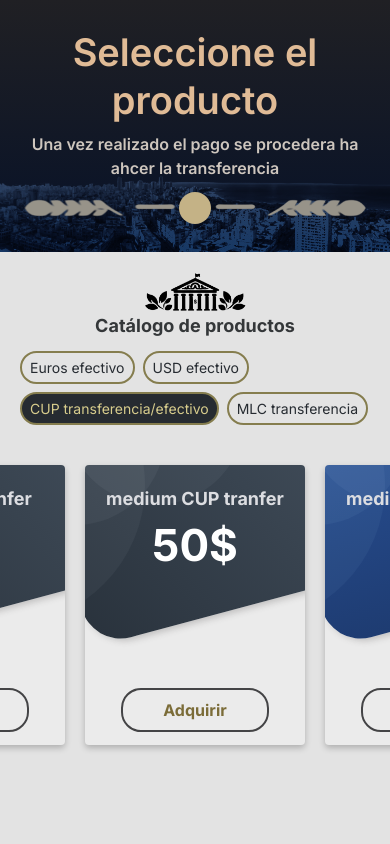
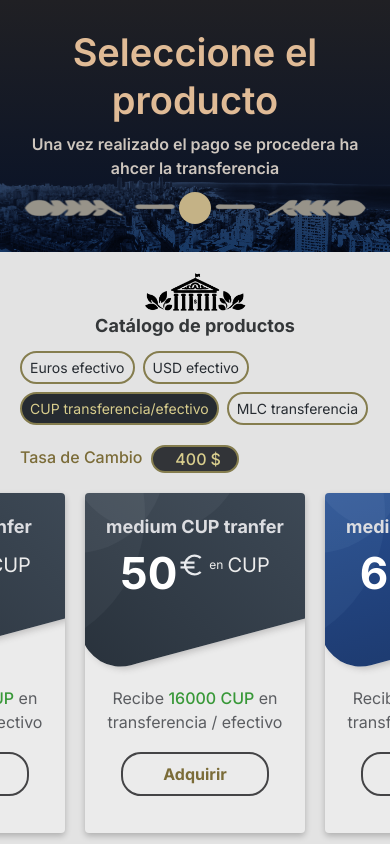
Before and after one commit to Yaalalf/olivia-bank, a Next.js app: page /items in a window 390 px wide. Both pictures are taken after a click on the item "CUP transferencia/efectivo". Built offline with nearby package versions, Linux system fonts and the light colour scheme.

Commit message:
cambios en items

```diff
--- a/src/app/items/desktop.css
+++ b/src/app/items/desktop.css
@@ -173,7 +173,51 @@
 }
 
 /*******************************************************************************************/
+.ItemsPage .TasaDeCambio label {
+  padding-inline-start: 20px;
 
+  display: flex;
+  gap: 8px;
+  font-weight: 500;
+  color: #7b6c38;
+}
+
+.ItemsPage .TasaDeCambio .InputContainer {
+  inline-size: 88px;
+  padding-inline: 12px;
+  color: rgb(216, 205, 141);
+  border-radius: 20px;
+  border: 2px solid rgb(133, 125, 78);
+  background-color: rgb(50, 52, 56);
+}
+
+.ItemsPage .TasaDeCambio .InputContainer span {
+}
+
+.ItemsPage .TasaDeCambio .InputContainer .InputNumber {
+  inline-size: 70%;
+  outline: none;
+  text-align: end;
+  margin-inline-end: 4px;
+
+  background-color: transparent;
+}
+
+/* Chrome, Safari, Edge, Opera */
+
+.ItemsPage .TasaDeCambio .InputNumber::-webkit-outer-spin-button,
+.ItemsPage .TasaDeCambio .InputNumber::-webkit-inner-spin-button {
+  -webkit-appearance: none;
+  margin: 0;
+}
+
+/* Firefox */
+
+.ItemsPage .TasaDeCambio input[type="number"].InputNumber {
+  -moz-appearance: textfield;
+}
+
+/**************************************************************************************************/
 .ItemsPage .ListItem {
   inline-size: 100%;
   block-size: 440px;
@@ -236,6 +280,47 @@
   font-size: 44px;
 
   color: white;
+}
+.ItemsPage .ListItem li .content span.amount span.Small {
+  padding-inline: 4px;
+  font-size: 12px;
+}
+
+.ItemsPage .ListItem li .content span.amount span.Symbol {
+  display: flex;
+  align-items: center;
+  justify-content: center;
+
+  font-weight: 400;
+  font-size: 28px;
+
+  position: relative;
+  top: -8px;
+
+  color: #ececec;
+}
+
+.ItemsPage .ListItem li .content span.amount span.EUR {
+  inline-size: 28px;
+  block-size: 28px;
+  background-image: url("/icons/euro.svg");
+  background-repeat: no-repeat;
+  background-size: contain;
+  background-position: center;
+}
+
+.ItemsPage .ListItem li .content span.amount span.Symbol.EUR {
+  inline-size: 28px;
+  block-size: 28px;
+  background-image: url("/icons/euro.svg");
+  background-repeat: no-repeat;
+  background-size: contain;
+  background-position: center;
+}
+
+.ItemsPage .ListItem li .content span.amount span.Symbol.MLC,
+.ItemsPage .ListItem li .content span.amount span.Symbol.CUP {
+  font-size: 20px;
 }
 
 .ItemsPage .ListItem li .pattern {
@@ -312,8 +397,23 @@
   left: -20px;
 }
 
+.ItemsPage .ListItem li .Beneficios {
+  margin-block-start: 100px;
+  margin-block-end: 20px;
+}
+
+.ItemsPage .ListItem li .Beneficios p {
+  padding: 8px;
+  padding-inline: 20px;
+  color: #5b5d61;
+
+  text-align: center;
+}
+.ItemsPage .ListItem li .Beneficios p span {
+  font-weight: 500;
+  color: #389838;
+}
 .ItemsPage .ListItem li .Actions {
-  margin-block-start: 120px;
 }
 .ItemsPage .ListItem li .Actions a {
   padding: 10px;
--- a/src/app/items/mobile.css
+++ b/src/app/items/mobile.css
@@ -139,7 +139,7 @@
   }
   .ItemsPage .ListItem li {
     inline-size: 220px;
-    block-size: 280px;
+    block-size: 340px;
 
     display: flex;
     flex-direction: column;
@@ -266,8 +266,9 @@
     left: -20px;
   }
 
-  .ItemsPage .ListItem li .Actions {
-    margin-block-start: 120px;
+  .ItemsPage .ListItem li .Beneficios {
+    margin-block-start: 72px;
+    margin-block-end: 20px;
   }
   .ItemsPage .ListItem li .Actions a {
     padding: 10px;
--- a/src/app/items/page.tsx
+++ b/src/app/items/page.tsx
@@ -4,10 +4,15 @@ import Title from "@/components/title/Title";
 import TabsPanel from "@/components/tabs/TabsPanel";
 import "./desktop.css";
 import "./mobile.css";
-import { useState } from "react";
+import { useState, ReactNode } from "react";
 
 export default function Items() {
-  const [selected, setSelected] = useState("EUR");
+  const [selected, setSelected] = useState({
+    type: "EUR",
+    category: "efetivo",
+  });
+
+  const [tasa, setTasa] = useState(400);
 
   return (
     <div className="ItemsPage">
@@ -33,9 +38,40 @@ export default function Items() {
           onChangeSelected={(selected) => setSelected(selected)}
         />
       </div>
-
+      {selected.type == "CUP" && (
+        <div className="TasaDeCambio">
+          <label>
+            Tasa de Cambio{" "}
+            <div className="InputContainer">
+              <input
+                className="InputNumber"
+                type="number"
+                value={tasa}
+                onChange={(e) => setTasa(Number(e.target.value))}
+              />
+              <span>$</span>
+            </div>
+          </label>
+        </div>
+      )}
       <ul className="ListItem">
-        {data[selected].map((el: Item) => (
+        {data[selected.type].map((el: Item) => {
+          let symbol: ReactNode | string = <span></span>;
+          switch (selected.type) {
+            case "EUR":
+              symbol = <span className="Symbol EUR"></span>;
+              break;
+            case "USD":
+              symbol = <span className="Symbol USD">$</span>;
+              break;
+            case "MLC":
+              symbol = <span className="Symbol MLC">MLC</span>;
+              break;
+            case "CUP":
+              symbol = <span className="Symbol CUP">CUP</span>;
+              break;
+          }
+          return (
             <li key={el.amount}>
               <div className="pattern"></div>
               <div className="circle"></div>
@@ -43,7 +79,31 @@ export default function Items() {
               <div className="circle"></div>
               <div className="content">
                 <span className="title">{el.title}</span>
-              <span className="amount">{el.amount}$</span>
+                <span className="amount">
+                  {el.amount}
+                  {selected.type == "CUP" ? (
+                    <span className="Symbol CUP">
+                      <span className="EUR"></span>
+                      <span className="Small"> en </span> CUP
+                    </span>
+                  ) : (
+                    <span className="Symbol CUP">
+                      <span className="EUR"></span>
+                    </span>
+                  )}
+                </span>
+              </div>
+              <div className="Beneficios">
+                <p>
+                  Recibe{" "}
+                  <span>
+                    {selected.type == "CUP"
+                      ? el.amount * tasa * 0.8
+                      : el.amount}{" "}
+                    {selected.type}
+                  </span>{" "}
+                  en {selected.category}
+                </p>
               </div>
               <div className="Actions">
                 <a
@@ -54,12 +114,17 @@ export default function Items() {
                 </a>
               </div>
             </li>
-        ))}
+          );
+        })}
       </ul>
     </div>
   );
 }
 
+interface Category {
+  type: string;
+  delivery: string;
+}
 interface Item {
   title: string;
   amount: number;
@@ -69,21 +134,18 @@ interface Item {
 const eur: Item[] = [
   {
     title: "medium EUR tranfer",
-
     amount: 50,
     link: "https://buy.stripe.com/fZe2b9gLp20B7Cg9Bg",
   },
 
   {
     title: "high EUR tranfer",
-
     amount: 100,
     link: "https://buy.stripe.com/9AQ4jhfHlbBb3m06p5",
   },
 
   {
     title: "ultra EUR tranfer",
-
     amount: 150,
     link: "https://buy.stripe.com/aEUeXV8eT9t3f4I28Q",
   },
@@ -185,64 +247,54 @@ const mlc: Item[] = [
   },
   {
     title: "small MLC tranfer",
-
     amount: 25,
     link: "https://buy.stripe.com/8wM7vt7aP6gRbSw5kP",
   },
   {
     title: "small MLC tranfer",
-
     amount: 30,
     link: "https://buy.stripe.com/eVa2b90MreNn6yccNi",
   },
 
   {
     title: "small MLC tranfer",
-
     amount: 40,
     link: "https://buy.stripe.com/dR6dTRfHlax709OdRn",
   },
   {
     title: "medium MLC tranfer",
-
     amount: 50,
     link: "https://buy.stripe.com/eVa8zx0MreNn8Gk5kS",
   },
   {
     title: "medium MLC tranfer",
-
     amount: 60,
     link: "https://buy.stripe.com/fZecPN3YDgVvg8M6oX",
   },
   {
     title: "medium MLC tranfer",
-
     amount: 70,
     link: "https://buy.stripe.com/aEU7vtcv948JaOscNm",
   },
 
   {
     title: "medium MLC tranfer",
-
     amount: 80,
     link: "https://buy.stripe.com/cN20318eT6gRf4I5kV",
   },
   {
     title: "high MLC tranfer",
-
     amount: 90,
     link: "https://buy.stripe.com/7sIeXVbr5gVv8Gk5kW",
   },
   {
     title: "high MLC tranfer",
-
     amount: 100,
     link: "https://buy.stripe.com/14k6rp52H20BaOs14H",
   },
 
   {
     title: "ultra MLC tranfer",
-
     amount: 150,
     link: "https://buy.stripe.com/4gwbLJbr520B09O00E",
   },
@@ -262,28 +314,24 @@ const usd: Item[] = [
   },
   {
     title: "small USD tranfer",
-
     amount: 30,
     link: "https://buy.stripe.com/5kAcPN3YD0Wxg8M4h1",
   },
 
   {
     title: "medium USD tranfer",
-
     amount: 50,
     link: "https://buy.stripe.com/6oEaHFdzd34FcWA5l6",
   },
 
   {
     title: "high USD tranfer",
-
     amount: 100,
     link: "https://buy.stripe.com/bIYdTR0MreNncWA3cZ",
   },
 
   {
     title: "ultra USD tranfer",
-
     amount: 150,
     link: "https://buy.stripe.com/8wM9DBbr5gVve0E4h4",
   },
--- a/src/components/tabs/TabsPanel.tsx
+++ b/src/components/tabs/TabsPanel.tsx
@@ -4,32 +4,55 @@ export default function TabsPanel({
   selected,
   onChangeSelected,
 }: {
-  selected: string;
-  onChangeSelected: (selected: string) => void;
+  selected: {
+    type: string;
+    category: string;
+  };
+  onChangeSelected: (selected: { type: string; category: string }) => void;
 }) {
   return (
     <ul className="Tabs">
       <li
-        className={`TabsItem ${selected == "EUR" ? "selected" : ""}`}
-        onClick={() => onChangeSelected("EUR")}
+        className={`TabsItem ${selected.type == "EUR" ? "selected" : ""}`}
+        onClick={() =>
+          onChangeSelected({
+            type: "EUR",
+            category: "efectivo",
+          })
+        }
       >
         Euros efectivo
       </li>
       <li
-        className={`TabsItem ${selected == "USD" ? "selected" : ""}`}
-        onClick={() => onChangeSelected("USD")}
+        className={`TabsItem ${selected.type == "USD" ? "selected" : ""}`}
+        onClick={() =>
+          onChangeSelected({
+            type: "USD",
+            category: "efectivo",
+          })
+        }
       >
         USD efectivo
       </li>
       <li
-        className={`TabsItem ${selected == "CUP" ? "selected" : ""}`}
-        onClick={() => onChangeSelected("CUP")}
+        className={`TabsItem ${selected.type == "CUP" ? "selected" : ""}`}
+        onClick={() =>
+          onChangeSelected({
+            type: "CUP",
+            category: "transferencia / efectivo",
+          })
+        }
       >
         CUP transferencia/efectivo
       </li>
       <li
-        className={`TabsItem ${selected == "MLC" ? "selected" : ""}`}
-        onClick={() => onChangeSelected("MLC")}
+        className={`TabsItem ${selected.type == "MLC" ? "selected" : ""}`}
+        onClick={() =>
+          onChangeSelected({
+            type: "MLC",
+            category: "transferencia",
+          })
+        }
       >
         MLC transferencia
       </li>
```
Lines whose indentation alone changed are shown as unchanged.
